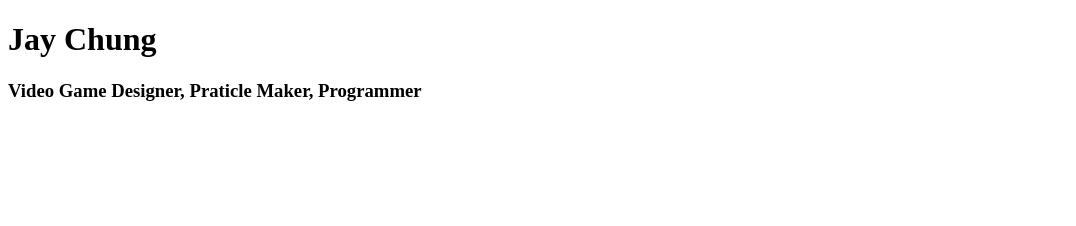
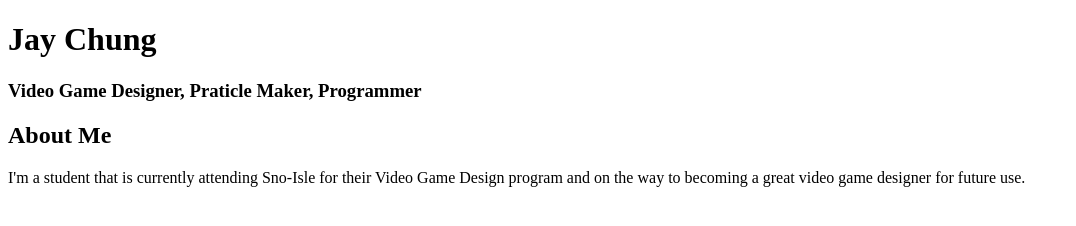
Before and after one commit to JayToChung/Portfolio, a plain HTML site: page index.html in a window 1280 px wide. Shown: the whole page, without its empty margins (0-1076 px from the left). Drawn offline with Linux system fonts and the light colour scheme.

Commit message:
Update index.html

```diff
--- a/index.html
+++ b/index.html
@@ -1,10 +1,12 @@
 <!DOCTYPE html>
 <html>
   <head>
-
+    <title>Jay's Portfolio</title>
   </head>
 <body>
   <h1>Jay Chung</h1>
   <h3>Video Game Designer, Praticle Maker, Programmer</h3>
+  <h2>About Me</h2>
+  <p>I'm a student that is currently attending Sno-Isle for their Video Game Design program and on the way to becoming a great video game designer for future use.</p>
 </body>
 </html>
```
